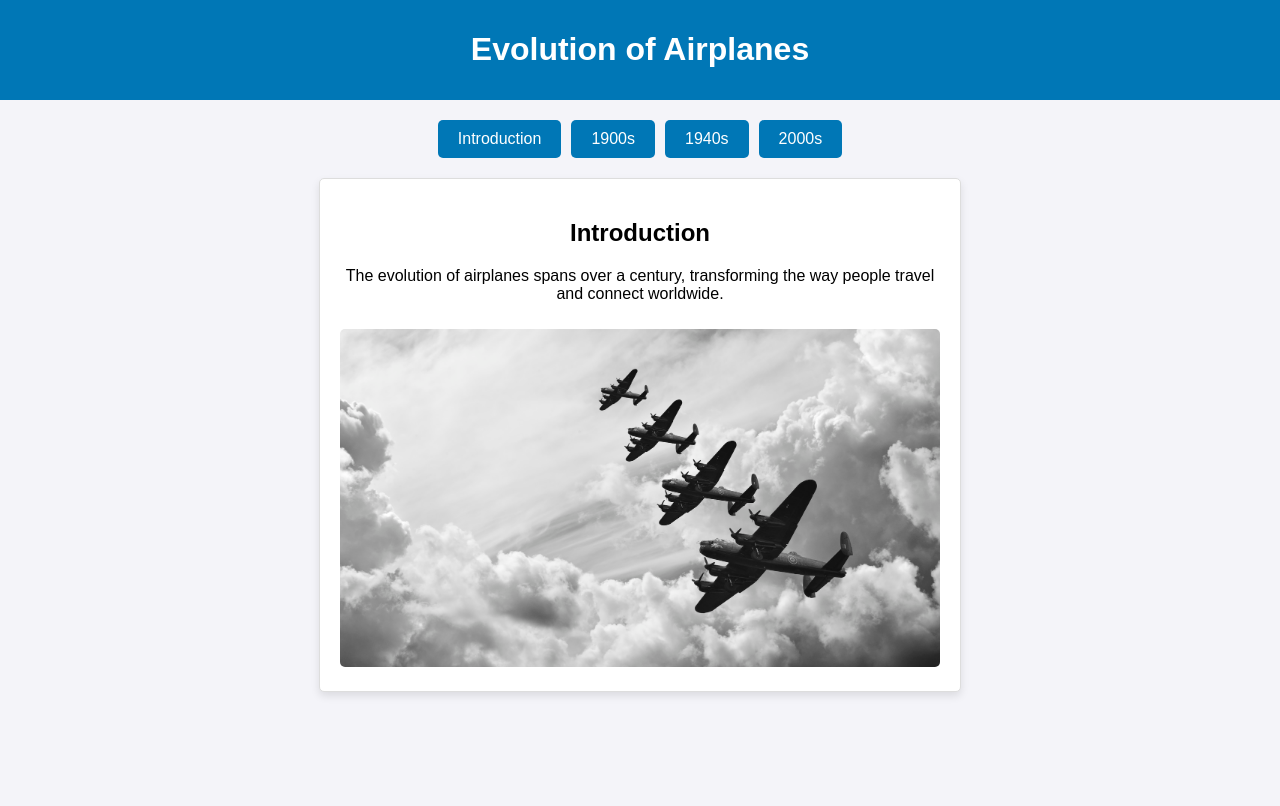
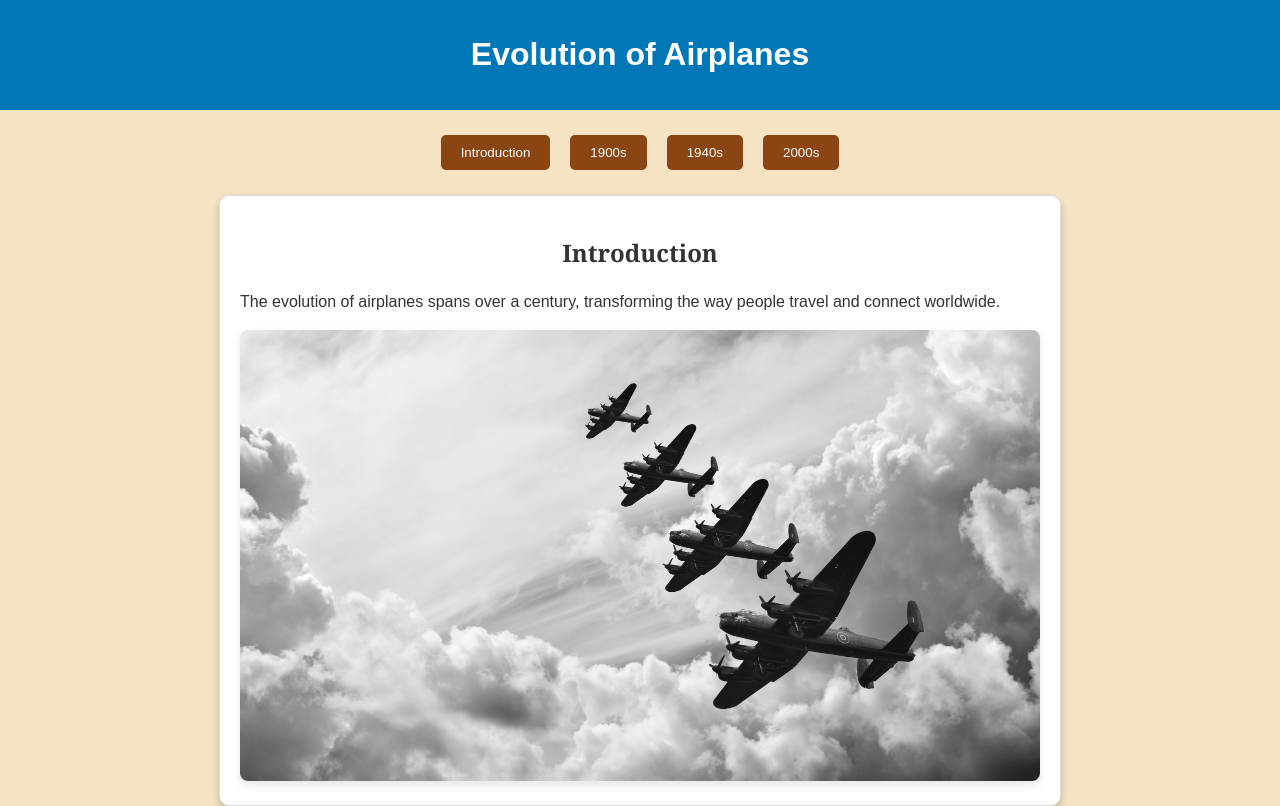
Before and after one commit to niyamaredia/cprg218-assignment2.0, a plain HTML site: page index.html in a window 1280 px wide. Both pictures are taken after a click on the button "Introduction". Drawn offline with Linux system fonts and the light colour scheme.

Commit message:
Update styles.css

```diff
--- a/styles.css
+++ b/styles.css
@@ -3,13 +3,14 @@ body {
     margin: 0;
     padding: 0;
     text-align: center;
-    background-color: #f4f4f9;
+    background-color: #f5e3c3; /* Beige historical tone */
+    color: #333;
 }
 
 header {
     background-color: #0077b6;
     color: white;
-    padding: 10px 0;
+    padding: 15px 0;
 }
 
 #timeline {
@@ -20,33 +21,47 @@ header {
 }
 
 button {
+    background-color: #8B4513;
+    color: white;
+    border: none;
     padding: 10px 20px;
-    border: none;
+    margin: 5px;
     border-radius: 5px;
-    background-color: #0077b6;
-    color: white;
+    font-family: 'Arial', sans-serif;
     cursor: pointer;
-    font-size: 16px;
+    transition: all 0.3s ease;
 }
 
 button:hover {
-    background-color: #005f99;
+    background-color: #A0522D;
+    transform: scale(1.05);
 }
 
 #content-box {
-    border: 1px solid #ddd;
-    border-radius: 5px;
-    margin: 20px auto;
-    max-width: 600px;
+    display: flex;
+    flex-direction: column;
+    align-items: center;
+    gap: 10px;
+    max-width: 800px;
+    margin: 0 auto;
     padding: 20px;
     background-color: #ffffff;
-    display: none;
+    border: 1px solid #ddd;
+    border-radius: 10px;
+    box-shadow: 0 4px 8px rgba(0, 0, 0, 0.2);
+}
+
+#content-box img {
+    max-width: 100%;
+    border-radius: 8px;
     box-shadow: 0 4px 8px rgba(0, 0, 0, 0.1);
 }
 
-img {
-    max-width: 100%;
-    height: auto;
-    margin-top: 10px;
-    border-radius: 5px;
+#content-box h2 {
+    font-family: 'Georgia', serif;
 }
+
+#content-box p {
+    text-align: justify;
+    line-height: 1.6;
+}
```
